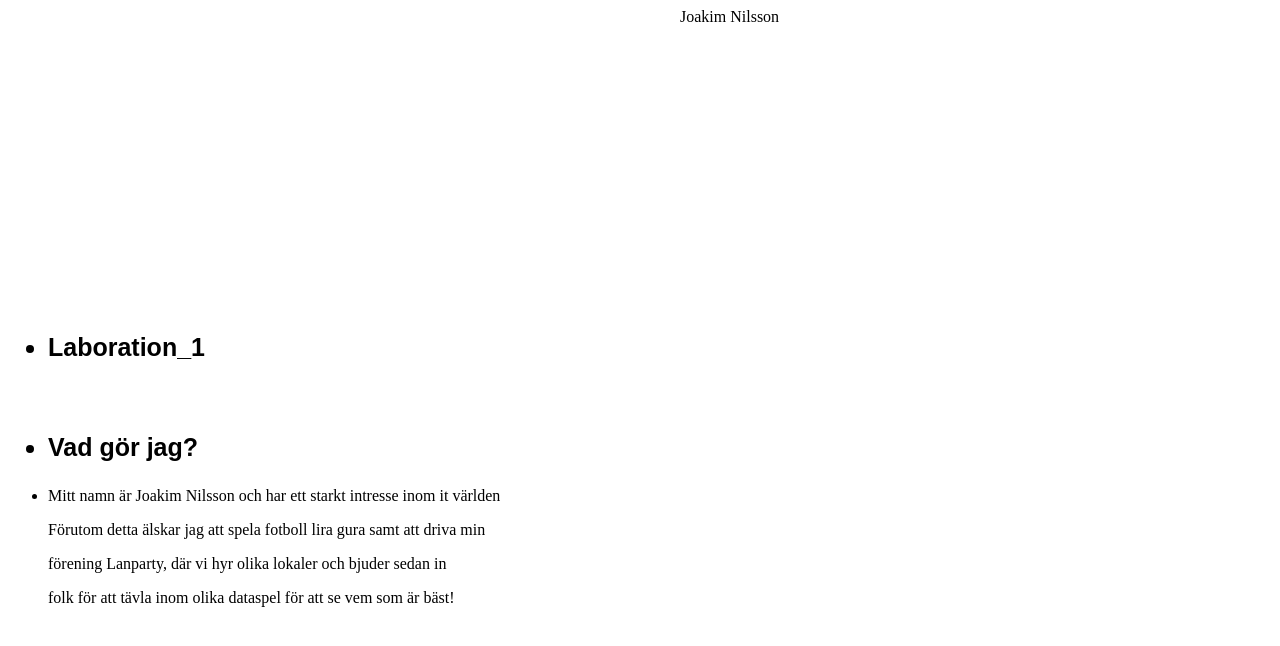
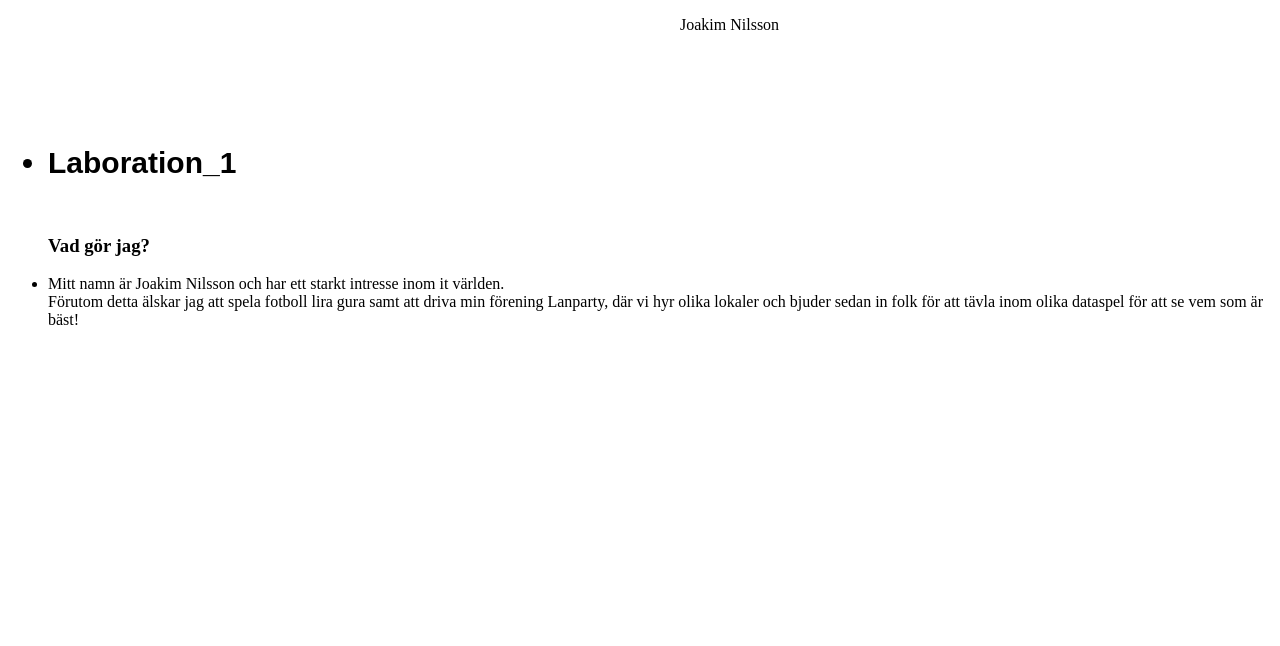
Before and after one commit to jn222na/1ik415-laborationer, a plain HTML site: page Pages/Presentation.html in a window 1280 px wide. Shown: the top 646 px of the page. Drawn offline with Linux system fonts and the light colour scheme.

Commit message:
updatering

```diff
--- a/Pages/Presentation.html
+++ b/Pages/Presentation.html
@@ -1,3 +1,5 @@
+<!DOCTYPE html>
+<html lang="sv"
     <head>
     	<meta http-equiv="Content-Type" content="text/html; charset=UTF-8" />
     	<title>Your Website</title>
@@ -15,31 +17,18 @@
 
         <ul>
              <li><b>Laboration_1</b></li>
-        <p></p>
         </ul>
 
     </div>    <!-- Slut textruta -->
          <div id="textruta2">
-    <ul class="h1">
-        <li><b>Vad gör jag?</b>
-        <p></p>
+     <h3><ul><b>Vad gör jag?</b></ul></h3>
+        <ul><li>Mitt namn är Joakim Nilsson och har ett starkt intresse inom it världen.</li>
+            Förutom detta älskar jag att spela fotboll lira gura samt att driva min
+            förening Lanparty, där vi hyr olika lokaler och bjuder sedan in
+            folk för att tävla inom olika dataspel för att se vem som är bäst!
     </ul>
-    <ul>
-        <li>Mitt namn är Joakim Nilsson och har ett starkt intresse inom it världen</li><p>
-        </p>Förutom detta älskar jag att spela fotboll lira gura samt att driva min<p>
-        </p>förening Lanparty, där vi hyr olika lokaler och bjuder sedan in<p>
-        </p> folk för att tävla inom olika dataspel för att se vem som är bäst!
-        </li>
-        </li>
-    </ul>
-
-
     </div>
 
 
-
-
-
-
-
     </body>
+</html
--- a/Pages/presentation.css
+++ b/Pages/presentation.css
@@ -1,5 +1,5 @@
 #header{
-    height:300px;
+    height:100px;
     width:100%;
     margin-left:50%;
     margin-right:50%;
@@ -20,5 +20,5 @@
 }
 .h1{
     font-family:arial,verdana,sans-serif;
-    font-size:25px;
+    font-size:30px;
 }
```
Also changed, not shown: index.html (added, +32 -0 lines), 3 other files. Lines whose indentation alone changed are shown as unchanged.
